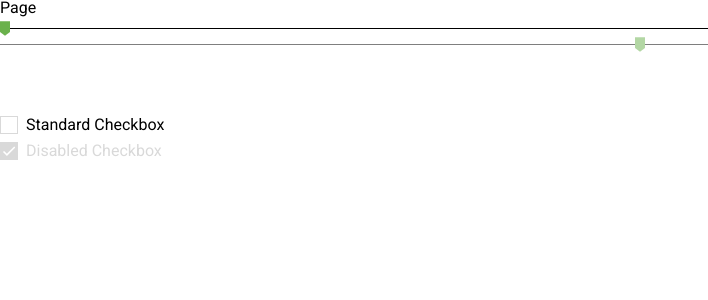
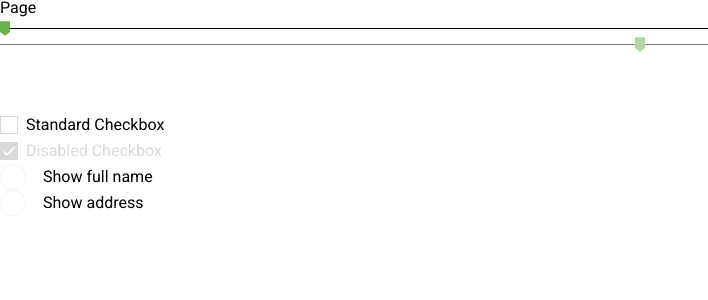
Before and after one commit to Euricom/t-profile-gen-v2, a React (Vite) app: page / in a window 1280 px wide. Shown: the top 300 px of the page, without its empty margins (0-708 px from the left). Built offline with nearby package versions, Linux system fonts and the light colour scheme.

Commit message:
radio button done (incl tests)

```diff
--- a/jest.config.js
+++ b/jest.config.js
@@ -5,4 +5,5 @@ module.exports = {
     '@fontsource/roboto': 'identity-obj-proxy',
     '\\.(css|less|scss|sass)$': 'identity-obj-proxy',
   },
+  watchPlugins: ['jest-watch-typeahead/filename', 'jest-watch-typeahead/testname'],
 };
--- a/package.json
+++ b/package.json
@@ -45,8 +45,9 @@
     "eslint-plugin-react-hooks": "^4.2.0",
     "husky": "^7.0.0",
     "identity-obj-proxy": "^3.0.0",
-    "jest": "^27.1.1",
+    "jest": "^27.2.1",
     "jest-junit": "^12.2.0",
+    "jest-watch-typeahead": "^0.6.4",
     "prettier": "^2.3.2",
     "react-test-renderer": "^17.0.2",
     "typescript": "^4.3.2",
--- a/src/App.tsx
+++ b/src/App.tsx
@@ -1,9 +1,11 @@
 import * as React from 'react';
 import { Checkbox, Slider } from './components';
+import RadioButton from './components/RadioButton';
 
 function App(): JSX.Element {
   const [boxSize, setBoxSize] = React.useState<number>(0);
   const [checked, setChecked] = React.useState(false);
+  const [selectedRadio, setSelectedRadio] = React.useState<string>();
 
   const handleSlider = (event: React.ChangeEvent<HTMLInputElement>) =>
     setBoxSize(Number(event.currentTarget.value) / 100);
@@ -14,6 +16,8 @@ function App(): JSX.Element {
       // set flag in global state
     }
   };
+
+  const handleRadioChange = (value: string) => setSelectedRadio(value);
 
   return (
     <div className="App">
@@ -28,6 +32,25 @@ function App(): JSX.Element {
         <Checkbox isChecked={checked} labelText="Standard Checkbox" name="1" onChange={handleCheckboxChange} />
         <Checkbox isChecked isDisabled name="2" labelText="Disabled Checkbox" />
       </div>
+      {/* radio buttons */}
+      <div>
+        <RadioButton
+          checked={selectedRadio === 'fullname'}
+          id="fullname-radio"
+          label="Show full name"
+          onChange={handleRadioChange}
+          name="fullname-group"
+          value="fullname"
+        />
+        <RadioButton
+          checked={selectedRadio === 'address'}
+          id="address-radio"
+          label="Show address"
+          onChange={handleRadioChange}
+          name="fullname-group"
+          value="address"
+        />
+      </div>
     </div>
   );
 }
--- /dev/null
+++ b/src/components/RadioButton/index.tsx
@@ -0,0 +1,54 @@
+/* eslint-disable react/jsx-props-no-spreading */
+import * as React from 'react';
+import styled from 'styled-components';
+
+const Label = styled.label`
+  align-items: center;
+  cursor: pointer;
+  display: flex;
+  text-align: center;
+`;
+
+const Radio = styled.span<Pick<RadioButtonProps, 'checked'>>`
+  background-clip: content-box;
+  background-color: ${({ checked, theme }) => (checked ? theme.colors.primary[500] : 'transparent')};
+  border: solid 1px ${({ theme }) => theme.colors['euri-grey']};
+  border-radius: 50%;
+  content: '';
+  cursor: pointer;
+  display: inline-block;
+  height: 20px;
+  margin-right: 17px;
+  padding: 2px;
+  width: 20px;
+`;
+
+const NativeRadio = styled.input.attrs({ type: 'radio' })`
+  height: 0px;
+  opacity: 0;
+  position: absolute;
+  width: 0px;
+`;
+
+interface RadioButtonProps extends Omit<React.InputHTMLAttributes<HTMLInputElement>, 'onChange' | 'type'> {
+  checked: boolean;
+  label: string;
+  onChange: (checked: string) => void;
+  value: string;
+}
+
+const RadioButton = ({ checked, label, onChange, id, ...rest }: RadioButtonProps): JSX.Element => {
+  const handleChange: React.ChangeEventHandler<HTMLInputElement> = (event) => onChange(event.target.value);
+
+  return (
+    <div>
+      <Label htmlFor={id}>
+        <Radio checked={checked} />
+        {label}
+      </Label>
+      <NativeRadio id={id} onChange={handleChange} checked={checked} {...rest} />
+    </div>
+  );
+};
+
+export default RadioButton;
--- a/src/theme/foundations/colors.tsx
+++ b/src/theme/foundations/colors.ts
@@ -23,6 +23,7 @@ const colors = {
     800: '#153b0e',
     900: '#011500',
   },
+  'euri-grey': '#f3f3f3',
 };
 
 export default colors;
```
Also changed, not shown: src/theme/foundations/index.ts (renamed from src/theme/foundations/index.tsx), src/theme/index.ts (renamed from src/theme/index.tsx), src/theme/theme.ts (renamed from src/theme/theme.tsx), 2 other files (tests, documents, lock files or other folders).
